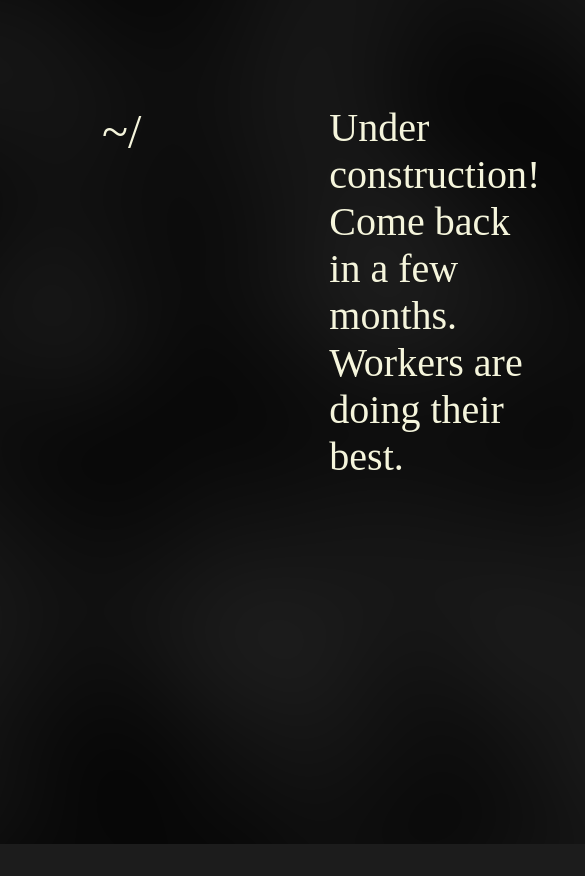
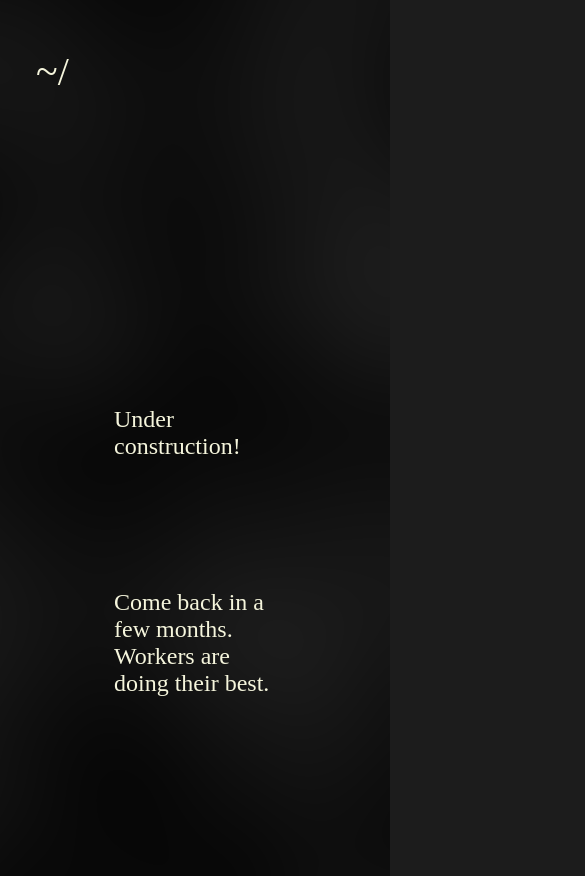
Before and after one commit to jmarcoz1/devjmarco, a React (Create React App) app: page /work in a window 390 px wide. Shown: the top 876 px of the page, 585 px wide, since content can reach past the window. Before the commit the page ends 844 px from the top, so only its background shows below. Built offline with nearby package versions, Linux system fonts and the light colour scheme; a web font is replaced by a local one.

Commit message:
[WORK] somewhat content with the result

```diff
--- a/src/components/Contact.js
+++ b/src/components/Contact.js
@@ -22,7 +22,7 @@ const Contact = () => {
           <a className='contact-mail-a' href='mailto:marcojarraez@gmail.com'>marcojarraez@gmail.com</a>
           <div className='contact-media'>
             <a className='contact-a' href='https://www.linkedin.com/in/jorgemarcoarraez/'>LinkedIn</a>
-            <a className='contact-a' href='https://.com/'>Twitter</a>
+            <a className='contact-a' href='https://x.com/devjmarco'>Twitter</a>
             <a className='contact-a' href='https://www.instagram.com/dev.jmarco'>Instagram</a>
             <a className='contact-a' href='https://github.com/jmarcoz1'>Github</a>
           </div>
--- a/src/components/Home.js
+++ b/src/components/Home.js
@@ -7,7 +7,7 @@ const Home = () => {
     <div className='home-parent-container'>
         <div className='home-first-column'>
           <a className='home-media-section' href='https://www.linkedin.com/in/jorgemarcoarraez/'>Li</a>
-          <a className='home-media-section' href='https://google.com'>Tw</a>
+          <a className='home-media-section' href='https://x.com/devjmarco'>Tw</a>
           <a className='home-media-section' href='https://www.instagram.com/dev.jmarco'>Ig</a>
           <a className='home-media-section' href='https://github.com/jmarcoz1'>Gi</a>
         </div>
@@ -16,10 +16,10 @@ const Home = () => {
           <div className='home-name-container'>
             <h1 className='home-name'>JORGE</h1>
             <h1 className='home-name'>MARCO</h1>
-            <h1 className='home-name'>ARRAEZ</h1>
+            <h1 className='home-name'>ARRÁEZ</h1>
           </div>
           <div className='home-location-container'>
-            <p className='home-location'>Valence, Spain</p>
+            <p className='home-location'>Valencia, Spain</p>
           </div>
           <div className='home-details-container'>
             <h2 className='home-details'>Devops / Software engineer</h2>
--- a/src/components/Work.js
+++ b/src/components/Work.js
@@ -6,10 +6,12 @@ const Work = () => {
   return (
     <div className='work-parent-container'>
       <div className='work-first-column'>
-        <Link className='contact-homelink' to='/'>~/</Link>
+        <Link className='work-homelink' to='/'>~/</Link>
       </div>
-      <h1 className='work-under-construction'>Under construction! Come back in a few months. Workers are doing their best.</h1>
-      {/* <div></div> */}
+      <div className='work-second-column'>
+        <h1 className='work-under-construction'>Under construction!</h1>
+        <h1 className='work-under-construction'>Come back in a few months. Workers are doing their best.</h1>
+      </div>
     </div>
   )
 }
--- a/src/styles/home.css
+++ b/src/styles/home.css
@@ -57,11 +57,11 @@ div {
   padding: var(--margin-xs) var(--margin-s);
   flex-direction: row;
   flex-wrap: wrap;
-  /* overflow: auto; */
 }
 .home-first-column {
   flex-direction: column;
   justify-content: flex-start;
+  row-gap: 32px;
   flex: 1;
 }
 .home-main-container {
@@ -85,7 +85,7 @@ div {
 }
 .home-location-container {
   flex-direction: column;
-  height: 30vh;
+  height: 20vh;
 }
 .home-details-container {
   flex-direction: column;
@@ -125,6 +125,11 @@ p {
 
 h1 {
   font: var(--h1);
+  color: var(--colorprimary);
+  margin: 0;
+}
+.home-name {
+  font: normal 64px/normal var(--ff);
   color: var(--colorprimary);
   margin: 0;
 }
--- a/src/styles/work.css
+++ b/src/styles/work.css
@@ -53,6 +53,8 @@ div {
 }
 .work-parent-container {
   flex-direction: row;
+  height: 100vh;
+  padding: 0.5rem 0.75rem;
 }
 .work-first-column {
   display: flex;
@@ -60,15 +62,54 @@ div {
   flex: 1;
   padding: 96px 94px;
 }
-.work-under-construction {
-  /* display: flex; */
-  align-items: end;
-  flex: 1;
+.work-second-column {
+  display: flex;
+  flex-direction: column;
+  row-gap: 16px;
   padding: 96px 94px;
 }
-
+.work-homelink {
+  font: normal 48px/normal var(--ff);;
+}
 h1 {
   font: var(--h1);
   color: var(--colorprimary);
   margin: 0;
 }
+
+@media (max-width: 500px) {
+  .work-parent-container {
+    flex-direction: row;
+    height: 100vh;
+    /* padding: 0.5rem 0.75rem; */
+    flex-wrap: wrap;
+  }
+  .work-first-column {
+    display: flex;
+    /* align-items: start; */
+    /* justify-content: flex-start; */
+    flex: 1;
+    padding: 2rem 1rem;
+    height: 5vh;
+  }
+  .work-second-column {
+    display: flex;
+    flex-direction: column;
+
+    row-gap: 8px;
+    /* padding: 3rem 2rem; */
+  }
+  .work-under-construction {
+    /* display: flex; */
+    align-items: start;
+    flex: 1;
+    margin: auto;
+    /* padding: 2rem 1rem; */
+  }
+  .work-under-construction {
+    font: normal 24px/normal var(--ff);;
+  }
+  .work-homelink {
+    font: normal 40px/normal var(--ff);;
+  }
+}
```
